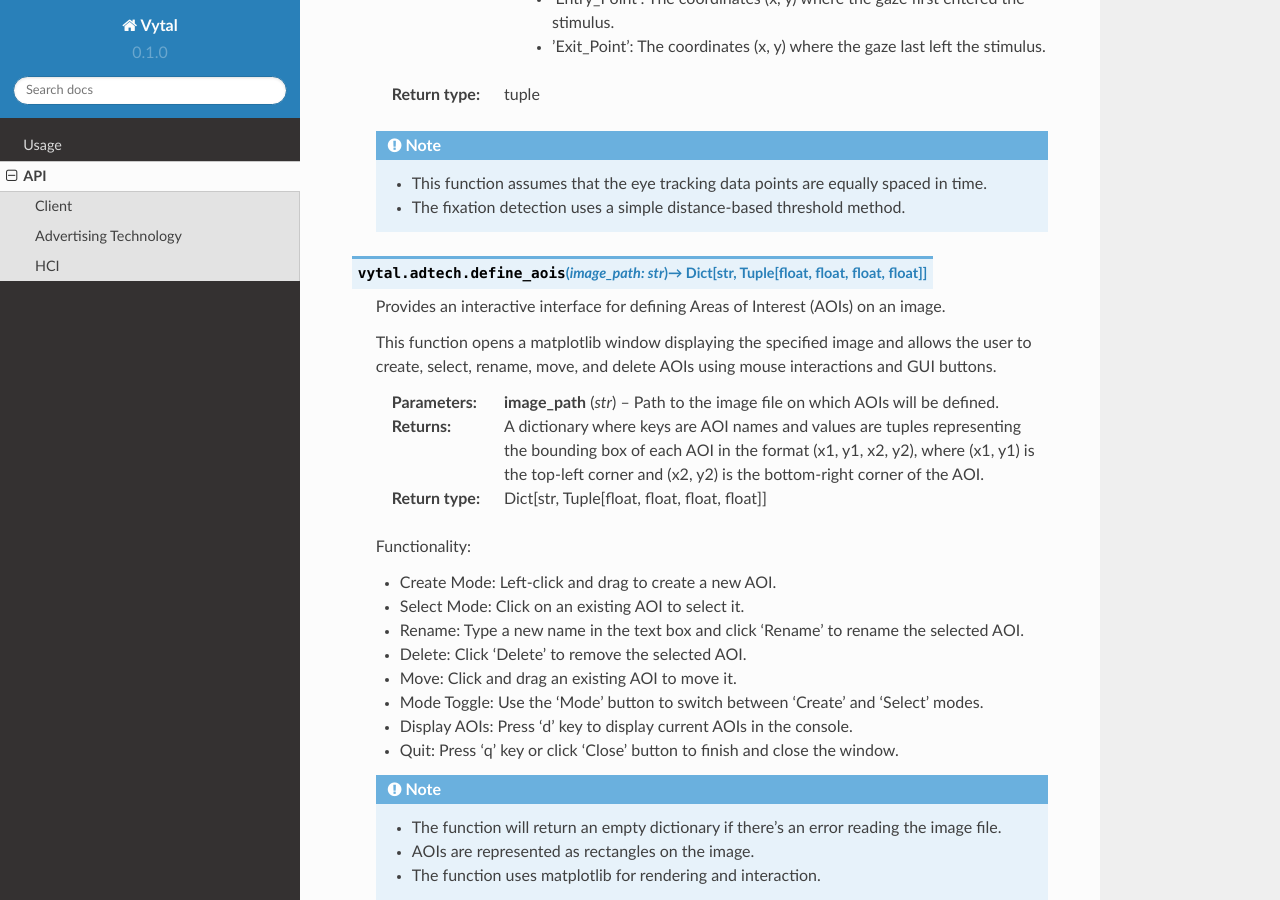
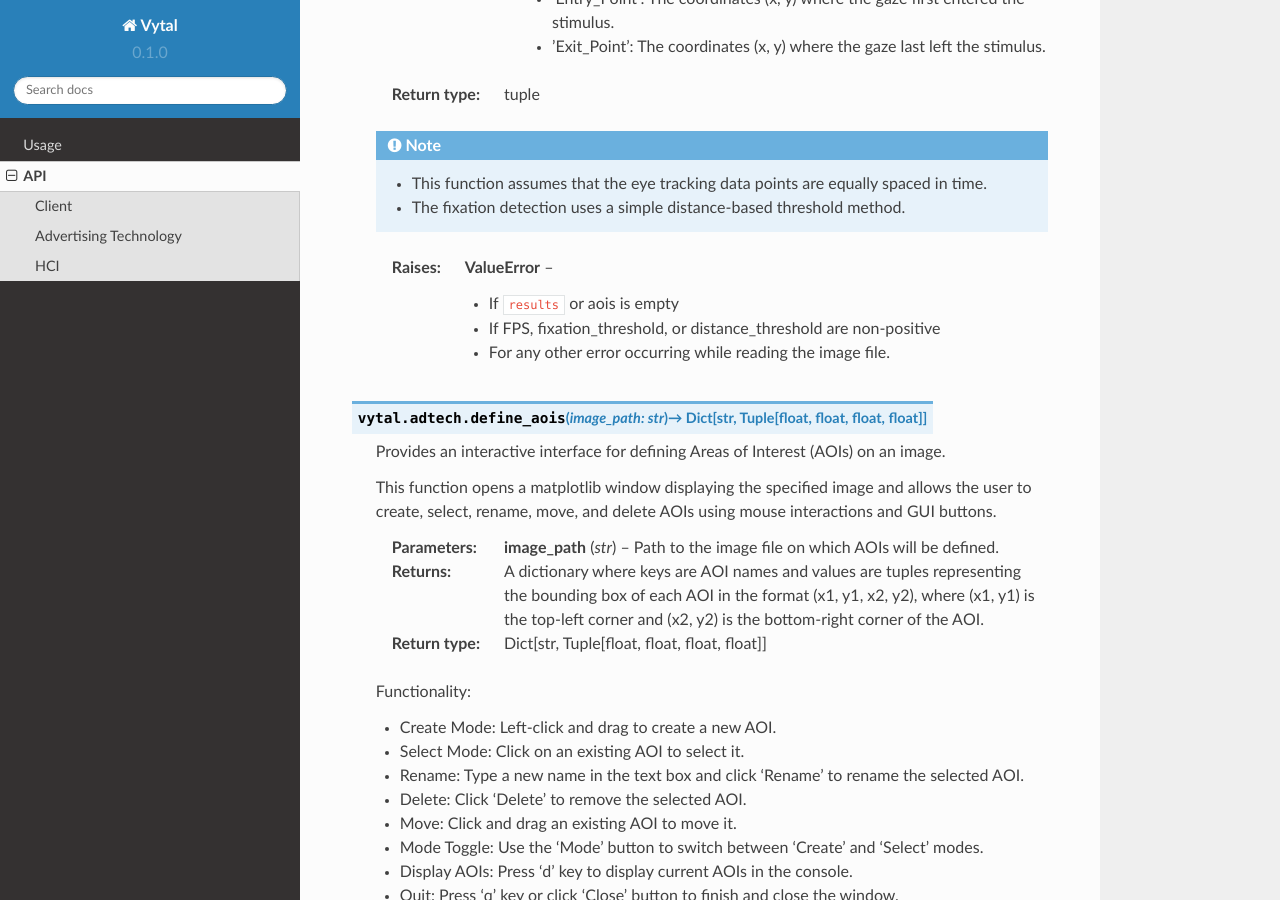
Before and after one commit to anantk2006/vytal, a Sphinx documentation site: the page built from docs/source/api.rst, in a window 1280 px wide and 900 px high, scrolled down 3043 px. Built offline with Sphinx 7.4.7 and the Read the Docs theme 2.0.0, drawn with Linux system fonts in a browser that asks for light colours.

Commit message:
Update api.rst

```diff
--- a/docs/source/api.rst
+++ b/docs/source/api.rst
@@ -141,6 +141,11 @@
    .. note::
       - This function assumes that the eye tracking data points are equally spaced in time.
       - The fixation detection uses a simple distance-based threshold method.
+
+   :raises ValueError:
+      - If ``results`` or aois is empty
+      - If FPS, fixation_threshold, or distance_threshold are non-positive
+      - For any other error occurring while reading the image file.
 
 .. py:function:: define_aois(image_path: str) -> Dict[str, Tuple[float, float, float, float]]
    :module: vytal.adtech
```
